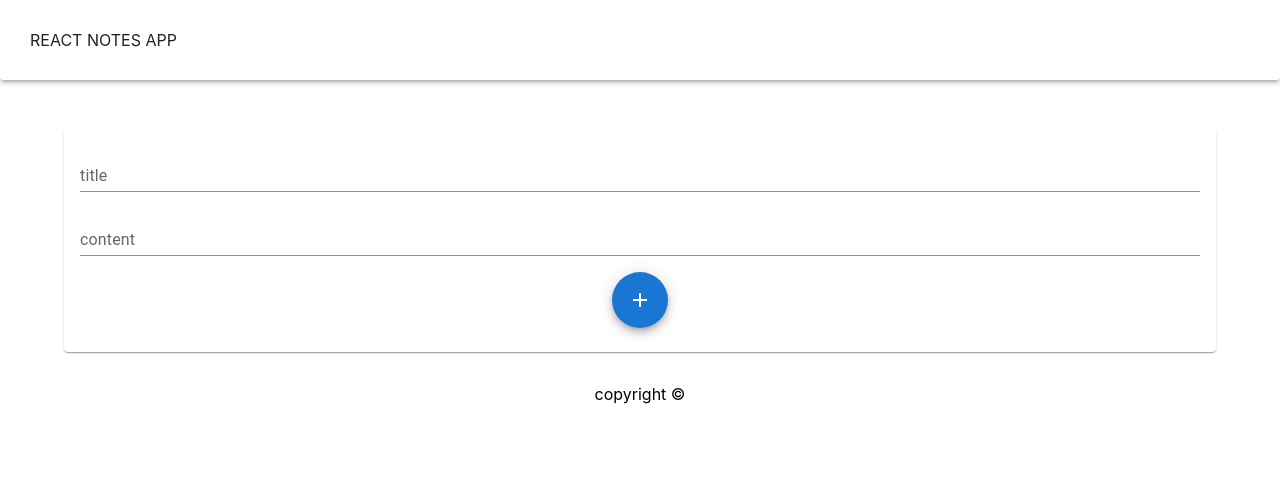
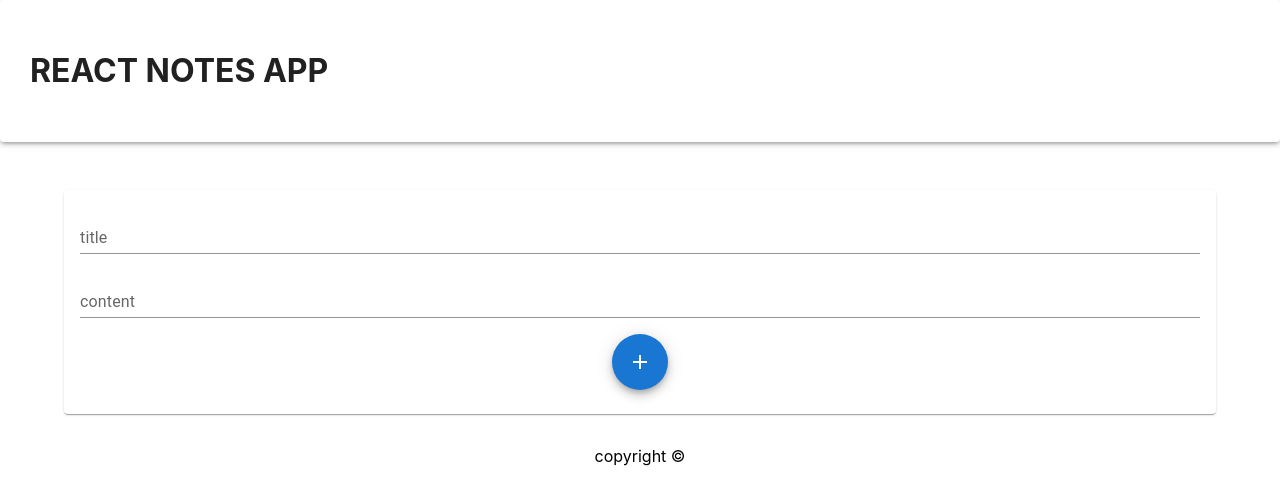
Before and after one commit to Bably15/Notes-App, a React (Create React App) app: page / in a window 1280 px wide. Shown: the top 504 px of the page. Built offline with nearby package versions, Linux system fonts and the light colour scheme.

Commit message:
header edited

```diff
--- a/src/components/Header.js
+++ b/src/components/Header.js
@@ -4,7 +4,7 @@ import Paper from "@mui/material/Paper";
 const Header = () => {
     return (
         <Paper elevation={3} sx={{ padding: "30px", display: "flex" }}>
-            REACT NOTES APP
+            <h1 sx={{ text: "bold" }}>REACT NOTES APP</h1>
         </Paper>
     );
 };
```
Also changed, not shown: src/logo.jpg (renamed from src/components/kisspng-react-javascript-angularjs-ionic-atom-5b154be6709500.6532453515281223424611.jpg).
